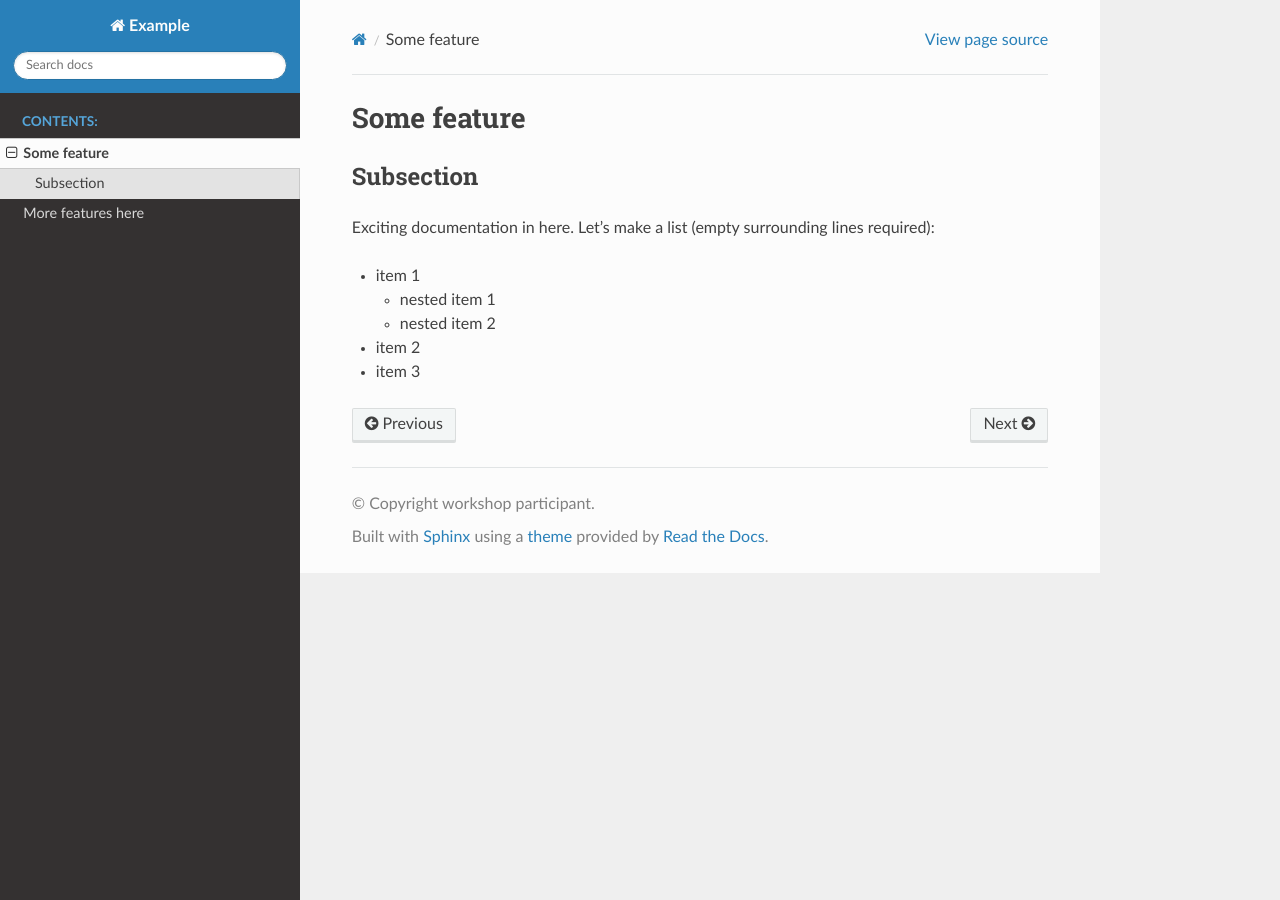
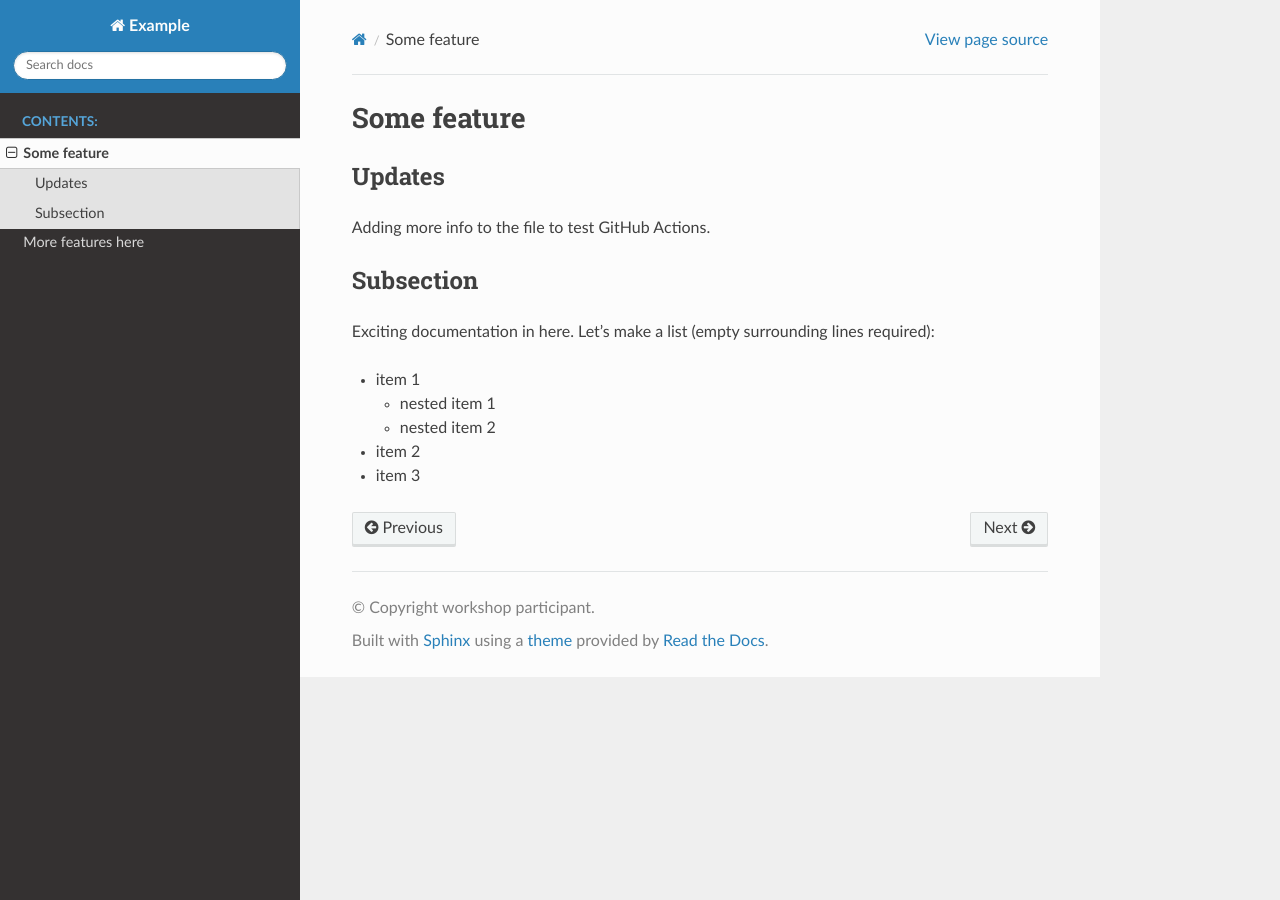
Before and after one commit to susieoneil/documentation-example, a Sphinx documentation site: the page built from doc/some-feature.md, in a window 1280 px wide. Built offline with Sphinx 7.4.7 and the Read the Docs theme 2.0.0, drawn with Linux system fonts in a browser that asks for light colours.

Commit message:
Edit a file to see changes in GitHub actions

```diff
--- a/doc/some-feature.md
+++ b/doc/some-feature.md
@@ -1,4 +1,8 @@
 # Some feature
+
+## Updates
+
+Adding more info to the file to test GitHub Actions.
 
 ## Subsection
 
```
